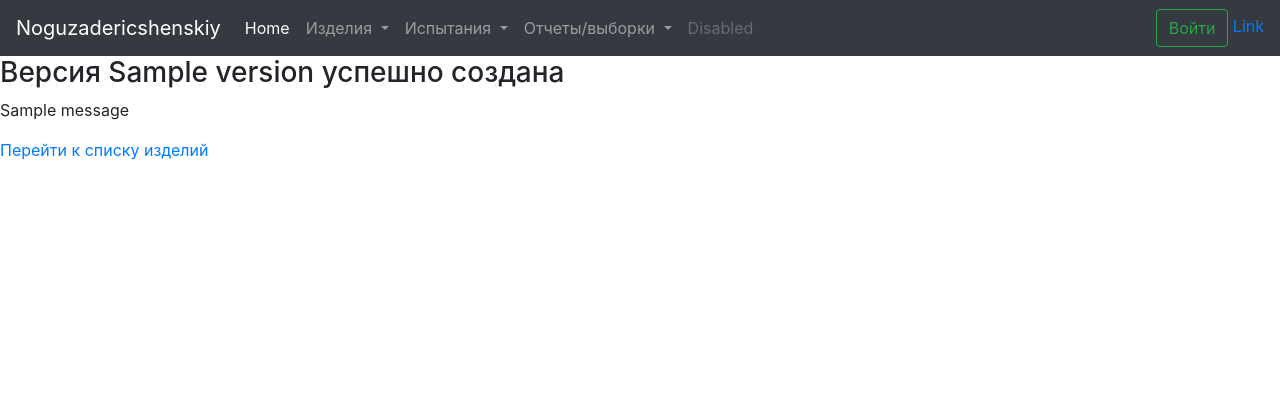
After one commit to Noguzadericshenskiy/enterprise_system, a Django app: template src/si_devices/templates/si_devices/version_success.html in a window 1280 px wide. The commit adds this page. Shown: the top 420 px of the page. Run offline with Django 5.2, Linux system fonts and the light colour scheme; the template is opened without the code that fills it: most values are stand-ins (such as "Sample title", 1, 10 or a date in 2020); one stand-in notice (Sample message) is shown; data that the repository does not hold is empty; parts of the project's set-up code (start-up, migrations or seed data) failed here and were passed over; some libraries are stand-ins or nearby versions.

Commit message:
add success_version view

```diff
--- a/src/si_devices/forms.py
+++ b/src/si_devices/forms.py
@@ -10,11 +10,11 @@ class CreateVersionForm(ModelForm):
         fields = ["name", "title"]
         widgets = {
             "name": forms.TextInput(attrs={"class": "form-control"}),
-            "title": forms.TextInput(attrs={"class": "form-control"})
+            "title": forms.TextInput()
         }
 
     def clean_name(self):
         name = self.cleaned_data["name"]
 
-        if not Version.objects.filter(name=name):
+        if Version.objects.filter(name=name):
             raise ValidationError("Такая версия уже есть")
--- /dev/null
+++ b/src/si_devices/templates/si_devices/version_success.html
@@ -0,0 +1,20 @@
+{% extends "si_system/index.html" %}
+
+{% block title %}
+    <title>Версия изделия</title>
+{% endblock %}
+
+{% block content %}
+    <h3>Версия {{ version.name }} успешно создана</h3>
+
+    {% if messages %}
+    <ul class="messages">
+        {% for message in messages %}
+            <li{% if message.tags %} class="{{ message.tags }}"{% endif %}>{{ message }}</li>
+        {% endfor %}
+    </ul>
+    {% endif %}
+
+    <p><a href="{% url 'si_devices:index' %}">Перейти к списку изделий</a></p>
+
+{% endblock %}
--- a/src/si_devices/urls.py
+++ b/src/si_devices/urls.py
@@ -7,6 +7,7 @@ app_name = 'si_devices'
 
 
 urlpatterns = [
-    path("create/version/", views.CreateVersionView.as_view(), name='create_version'),
+    path("versions/success/<int:pk>", views.SuccessVersionView.as_view(), name="version_success"),
+    path("versions/create/", views.CreateVersionView.as_view(), name="version_create"),
 
 ]
--- a/src/si_system/templates/si_system/index.html
+++ b/src/si_system/templates/si_system/index.html
@@ -28,7 +28,7 @@
           <a class="dropdown-item" href="#">Добавить новое изделие</a>
           <a class="dropdown-item" href="#">Редактировать</a>
           <a class="dropdown-item" href="#">Удалить</a>
-          <a class="dropdown-item" href="{% url "si_devices:create_version" %}">Добавить версию</a>
+          <a class="dropdown-item" href="{% url "si_devices:version_create" %}">Добавить версию</a>
           <div class="dropdown-divider"></div>
           <a class="dropdown-item" href="#">Сделать еще кое что</a>
         </div>
```
Also changed, not shown: src/si_devices/views.py (+6 -1 lines), src/si_devices/templates/si_devices/version_create.html (renamed from src/si_devices/templates/si_devices/create_version.html).
